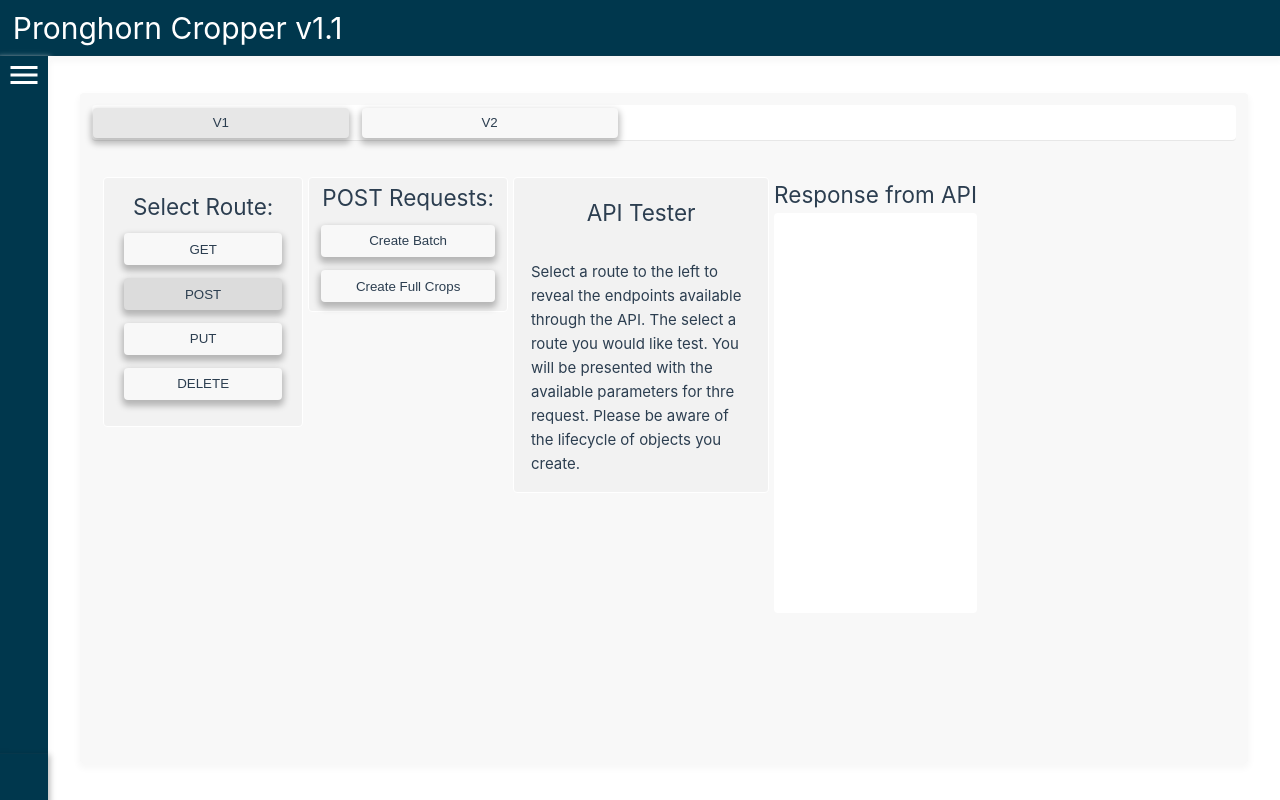
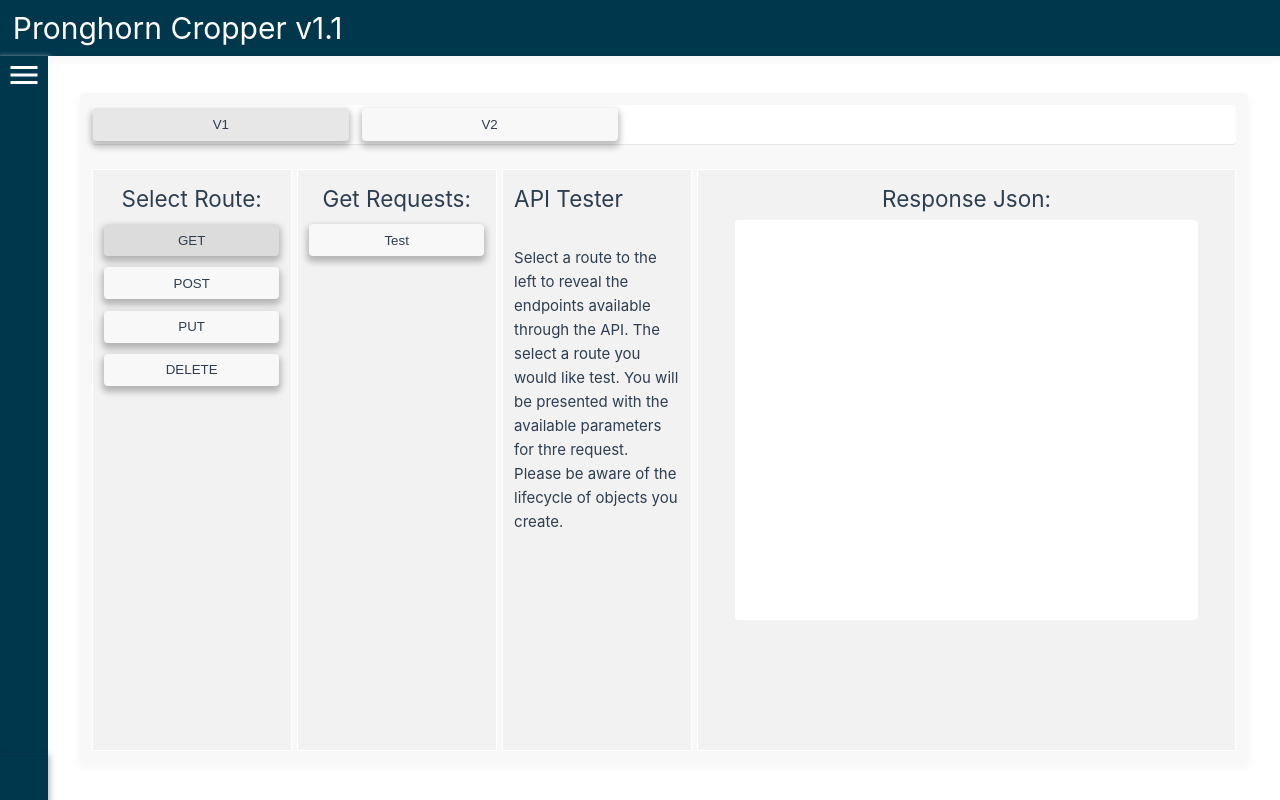
Before and after one commit to MikeL270/2030Capstone, a Vue app in the folder annotation_software/generator_web_app/: page /api-tester in a window 1280 px wide. Built offline with nearby package versions, Linux system fonts and the light colour scheme; some icons are missing.

Commit message:
quick fixes

```diff
--- a/annotation_software/generator_web_app/src/components/Menu.vue
+++ b/annotation_software/generator_web_app/src/components/Menu.vue
@@ -66,7 +66,7 @@ const menu_toggled = ref(false)
     }
 
     .active {
-        width: 15vw;
+        width: 160px;
         align-items: flex-start;
     }
     .Toggle-Button {
--- a/annotation_software/generator_web_app/src/components/pages/api_tester/ApiTesterMain.vue
+++ b/annotation_software/generator_web_app/src/components/pages/api_tester/ApiTesterMain.vue
@@ -41,6 +41,7 @@ export default {
         gap: 1vw;
         width: 100%;
         height: 5vh;
+        min-height: 40px;
         border-bottom: 1px solid var(--color-border);
         background-color: var(--color-background);
         border-radius: 4px;
--- a/annotation_software/generator_web_app/src/components/pages/api_tester/ApiV1Tester.vue
+++ b/annotation_software/generator_web_app/src/components/pages/api_tester/ApiV1Tester.vue
@@ -5,10 +5,9 @@ import { defineComponent } from 'vue';
 import { ref } from 'vue';
 import { jsx } from 'vue/jsx-runtime';
 
-var request_type: string = 'POST';
+var request_type: string = 'GET';
 var endpoint: string = 'none';
 var batch_id: number;
-var batch_ids: number[];
 
 export default defineComponent({
     name: 'V1Tester',
@@ -39,6 +38,10 @@ export default defineComponent({
         async delete_batch(batch_id: number): Promise<any> {
             const responseData = await deleteBatch(batch_id);
             this.apiResponse = JSON.stringify(responseData, null, 2);
+        },
+        async test_api(): Promise<any> {
+            const responseData = await testApi()
+            this.apiResponse = JSON.stringify(responseData, null, 2);
         }
     },
 });
@@ -46,26 +49,27 @@ export default defineComponent({
 
 <template>
     <div class="Tester-Container">
-    <div class="Requests-Menu" id="top-menu">
+        <div class="Requests-Menu Box" id="top-menu">
             <h2> Select Route: </h2>
             <button class="Tab" @click="set_request_type('GET')":class="{active: request_type=='GET'}"> GET </button>
             <button class="Tab" @click="set_request_type('POST')":class="{active: request_type=='POST'}"> POST </button>
             <button class="Tab" @click="set_request_type('PUT')":class="{active: request_type=='PUT'}"> PUT </button>
             <button class="Tab" @click="set_request_type('DELETE')":class="{active: request_type=='DELETE'}"> DELETE </button>
         </div>
-    <div id="sub-menus">
-    <div class="Requests-Menu" id="post-request-menu" v-if="request_type === 'POST'">
+        <div class="Requests-Menu Box" id="get-request-menu" v-if="request_type === 'GET'">
+            <h2> Get Requests: </h2>
+            <button class="Tab" @click="endpoint = 'test'":class="{active: endpoint=='test'}"> Test </button>
+        </div>
+        <div class="Requests-Menu Box" id="post-request-menu" v-if="request_type === 'POST'">
             <h2> POST Requests: </h2>
             <button class="Tab" @click="endpoint = 'create_batch'":class="{active: endpoint=='create_batch'}"> Create Batch</button>
             <button class="Tab" @click="endpoint = 'create_full_crops'":class="{active: endpoint=='create_full_crops'}"> Create Full Crops</button>
         </div>
-    <div class="Requests-Menu" id="delete-request-menu" v-if="request_type === 'DELETE'">
+        <div class="Requests-Menu Box" id="delete-request-menu" v-if="request_type === 'DELETE'">
+            <h2> DELETE Requests: </h2>
             <button class="Tab" @click="endpoint = 'delete_batch'":class="{active: endpoint=='delete_batch'}"> Delete Batch</button>
         </div>
-
-</div>
-    <div class="Requests-Window" >
-        <div class="Request-Parameters" v-if="endpoint === 'none'">
+    <div class="Request-Parameters Box" v-if="endpoint === 'none'">
         <h2> API Tester </h2>
         <br>
         <p>
@@ -74,39 +78,41 @@ export default defineComponent({
             parameters for thre request. Please be aware of the lifecycle of objects you create.
         </p>
     </div>
-        <div class="Request-Parameters" v-if="endpoint === 'create_batch'">
+    <div class="Request-Parameters Box" v-if="endpoint === 'test'">
+        <h2> Test API connection: </h2>
+        <button @click="test_api()">Test</button>
+    </div>
+    <div class="Request-Parameters Box" v-if="endpoint === 'create_batch'">
         <h2> Create Batch:</h2>
             <label for="batch_size"> Batch size:
-                    <input type="text" id="batch_size" v-model="create_batch_params.batch_size">
+                <input type="number" id="batch_size" v-model="create_batch_params.batch_size">
             </label>
             <label for="desired_class"> Desired Class:
-                    <input type="text" id="desired_class" v-model="create_batch_params.desired_class">
+                <input type="number" id="desired_class" v-model="create_batch_params.desired_class">
             </label>
             <label for="min_confidence"> Minimum Confidence:
-                    <input type="text" id="min_confidence" v-model="create_batch_params.min_confidence">
+                <input type="number" id="min_confidence" v-model="create_batch_params.min_confidence">
             </label>
             <label for="herd_unit_id"> Herd Unit Id:
-                    <input type="text" id="herd_unit_id" v-model="create_batch_params.herd_unit_id">
+                <input type="number" id="herd_unit_id" v-model="create_batch_params.herd_unit_id">
             </label>
             <label for="modle_id"> Model Id:
-                    <input type="text" id="model_id" v-model="create_batch_params.model_id">
+                <input type="number" id="model_id" v-model="create_batch_params.model_id">
             </label>
             <br>
             <button @click="create_batch(create_batch_params)"> Create Batch </button>
     </div>
-        <div class="Request-Parameters" v-if="endpoint === 'create_full_crops'">
+    <div class="Request-Parameters Box" v-if="endpoint === 'create_full_crops'">
         <h2> Create Full Crops: </h2>
     </div>
-        <div class="Request-Parameters" v-if="endpoint === 'delete_batch'">
+    <div class="Request-Parameters Box" v-if="endpoint === 'delete_batch'">
         <h2> Delete Batch:</h2>
         <label for="batch_id"> Batch ID </label>
         <input type="number" id="batch_id" v-model="batch_id">
         <button @click="delete_batch(batch_id)"> Delete </button>
     </div>
-
-    </div>
-    <div>
-    <h2> Response from API </h2>
+        <div class="Response-Container Box">
+        <h2> Response Json: </h2>
             <div class="Response-Window">
                 <pre v-if="apiResponse">{{ apiResponse }}</pre>
             </div>
@@ -117,32 +123,32 @@ export default defineComponent({
 <style scoped>
     .Tester-Container {
         display: flex;
-        align-items: flex-start;
-        justify-content: flex-start;
         height: 100%;
         width: 100%;
-        padding: 1%;
         gap: 5px;
+
     }
-    .Requests-Menu {
+    .Box {
         display: flex;
         flex-direction: column;
         align-items: center;
         width: 11vw;
+        height: 100%;
+        gap: 2.5px;
+        background-color: var(--color-background-mute);
+        border: solid 1px var(--color-background);
+        padding: 1%;
+    }
+    .Requests-Menu {
         min-width: 200px;
-        border: solid 1px var(--color-background);
-        background-color: var(--color-background-mute);
-        border-radius: 4px;
-        gap: 4px;
-        padding: 1%;
-        padding-bottom: 2%;
     }
     .Tab {
         display: flex;
         justify-content: center;
         align-items: center;
         height: 4vh;
-        width: 90%;
+        min-width: 100px;
+        width: 100%;
         background-color: var(--color-background-soft);
         box-shadow: 0 4px 6px 2px rgba(0,0,0,0.25);
         color: var(--color-text);
@@ -153,38 +159,26 @@ export default defineComponent({
     .active  {
         background-color: var(--color-border);
     }
-    .Requests-Window {
-        display: flex;
-        flex-direction: column;
-        align-items: center;
-        border: solid 1px var(--color-background);
-        background-color: var(--color-background-mute);
-        border-radius: 4px;
-        padding: 1.5%;
-        width: 20vw;
+
+    .Request-Parameters {
+        width: 30vw;
+        align-items: flex-start;
+        input {
+            width: 100%;
         }
-    .Request-Parameters {
-        display: flex;
-        flex-direction: column;
-        align-items: center;
-        gap: 2.5px;
     }
     .Response-Container {
-        display: flex;
-        justify-content: center;
-        align-items: center;
         width: 100%;
-        border: solid 1px var(--color-background);
-        background-color: var(--color-background-mute);
-        border-radius: 4px;
     }
     .Response-Window {
         display: flex;
-        width: 100%;
+        width: 90%;
+        max-width: 90%;
+        height: 100%;
         max-height: 50vh;
-        height: 50vh;
         background-color: var(--color-background);
         overflow-y: auto;
         border-radius: 4px;
+        padding: 1%;
     }
 </style>
--- a/annotation_software/generator_web_app/src/modules/apiV1Methods.ts
+++ b/annotation_software/generator_web_app/src/modules/apiV1Methods.ts
@@ -22,9 +22,9 @@ interface PredictionData {
 
 //---------------------------------------------------------------------------------------------------------------------------//
 
-export async function testApi(endpoint: string): Promise<any> {
+export async function testApi(): Promise<any> {
     try {
-        const response = await(fetch(`${api_url}${endpoint}`))
+        const response = await(fetch(`${api_url}test`))
 
         if (!response.ok) {
             throw new Error('You did something wrong! status ${response.status}')
```
Also changed, not shown: 1 other file (tests, documents, lock files or other folders). Lines whose indentation alone changed are shown as unchanged.
